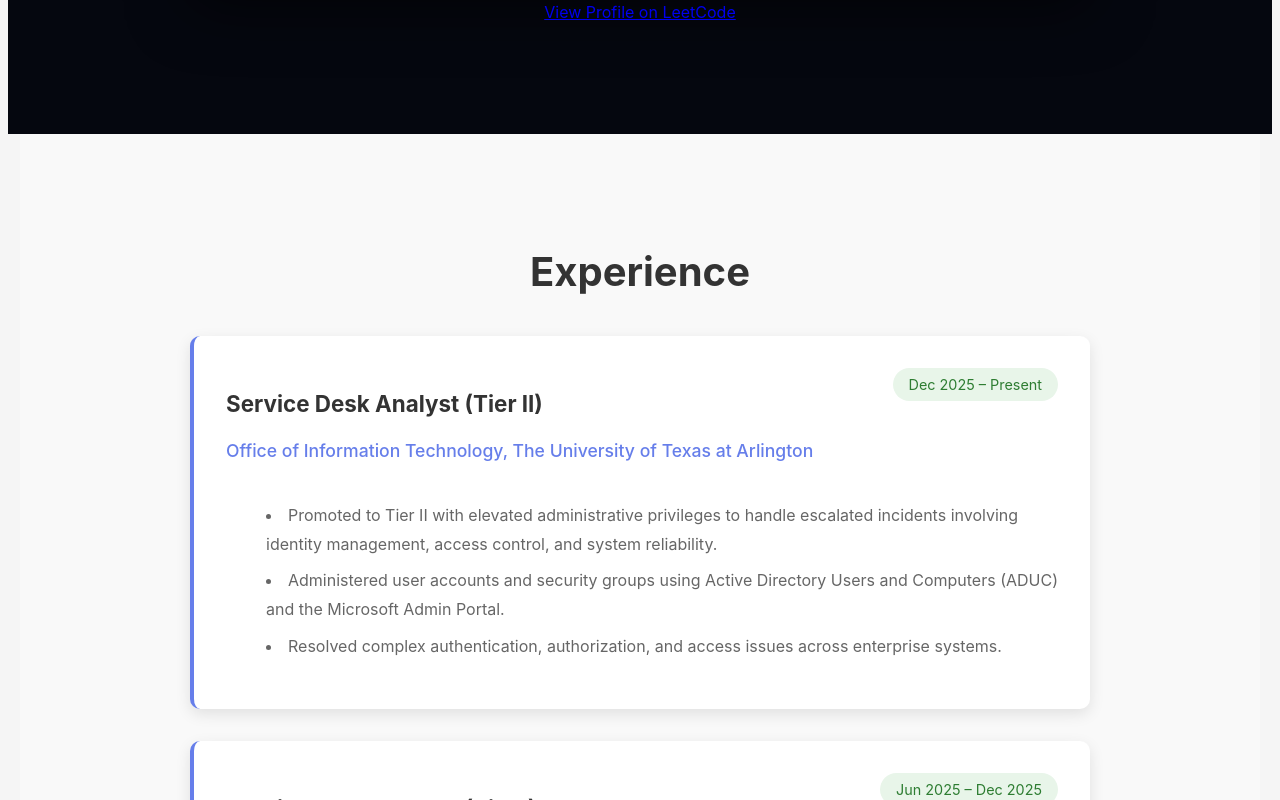
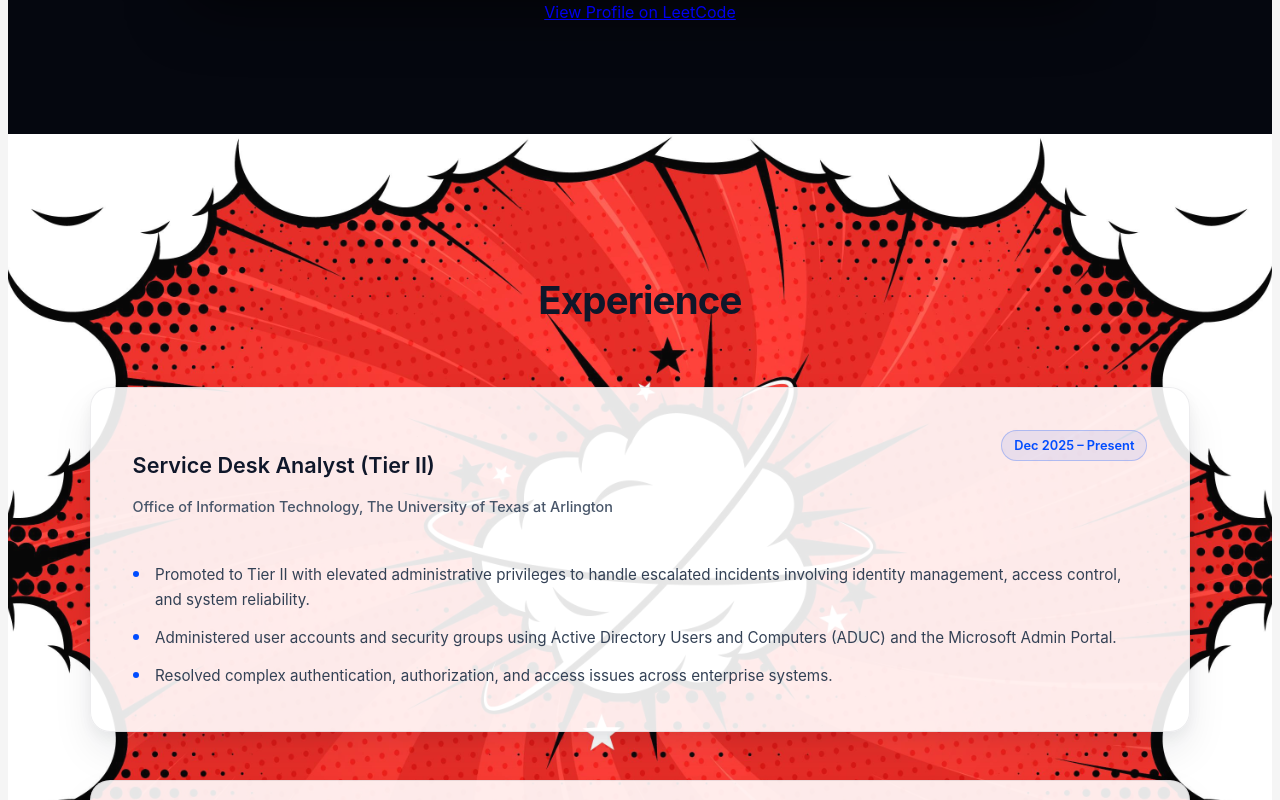
Before and after one commit to AngelShresthaCS/portfolio-site, a React (Create React App) app: page / in a window 1280 px wide. Shown: the part 4740-5540 px from the top of the page. Built offline with nearby package versions, Linux system fonts and the light colour scheme.

Commit message:
Touch Up and completions to UI/UX

```diff
--- a/src/components/Experience.css
+++ b/src/components/Experience.css
@@ -1,63 +1,156 @@
 .experience {
-  background: #f9f9f9;
+  position: relative;
+  padding: 7rem 2rem;
+  background: url("./images/experience-bg.jpg");
+  background-size: cover;
+  background-position: center;
+  background-attachment: fixed;
+  overflow: hidden;
 }
 
-.experience-container {
-  max-width: 900px;
-  margin: 0 auto;
+/* subtle softening so background doesn't scream */
+.experience::before {
+  content: "";
+  position: absolute;
+  inset: 0;
+  background: rgba(255, 255, 255, 0.027);
+  z-index: 0;
 }
 
-.experience-card {
-  background: white;
-  padding: 2rem;
-  border-radius: 10px;
-  margin-bottom: 2rem;
-  box-shadow: 0 5px 15px rgba(0,0,0,0.1);
-  border-left: 4px solid #667eea;
+/* section title */
+.experience h2 {
+  position: relative;
+  z-index: 1;
+  font-size: 2.4rem;
+  font-weight: 700;
+  text-align: center;
+  margin-bottom: 4rem;
+  letter-spacing: -0.02em;
+  color: #0f172a;
 }
 
+/* layout */
+.experience-container {
+  position: relative;
+  z-index: 1;
+  max-width: 1100px;
+  margin: 0 auto;
+  display: grid;
+  gap: 3rem;
+}
+
+/* card */
+.experience-card {
+  display: grid;
+  grid-template-columns: 1fr;
+  gap: 1.6rem;
+
+  background: rgba(255, 255, 255, 0.9);
+  border-radius: 20px;
+  padding: 2.6rem;
+
+  border: 1px solid rgba(15, 23, 42, 0.08);
+
+  box-shadow:
+    0 20px 40px rgba(15, 23, 42, 0.08),
+    0 6px 14px rgba(15, 23, 42, 0.05);
+
+  transition: transform 0.3s ease, box-shadow 0.3s ease;
+}
+
+.experience-card:hover {
+  transform: translateY(-6px);
+  box-shadow:
+    0 30px 60px rgba(15, 23, 42, 0.12),
+    0 10px 22px rgba(15, 23, 42, 0.08);
+}
+
+/* header */
 .experience-header {
   display: flex;
   justify-content: space-between;
   align-items: flex-start;
-  margin-bottom: 1rem;
+  gap: 1.5rem;
   flex-wrap: wrap;
-  gap: 1rem;
 }
 
-.experience-card h3 {
-  color: #333;
-  font-size: 1.4rem;
-  margin-bottom: 0.5rem;
+/* titles */
+.experience-header h3 {
+  font-size: 1.35rem;
+  font-weight: 600;
+  color: #0f172a;
+  margin-bottom: 0.3rem;
 }
 
-.experience-card h4 {
-  color: #667eea;
-  font-size: 1.1rem;
+.experience-header h4 {
+  font-size: 0.9rem;
   font-weight: 500;
+  color: #475569;
+  line-height: 1.4;
 }
 
+/* period badge */
 .period {
-  background: #e8f5e9;
-  color: #2e7d32;
-  padding: 0.5rem 1rem;
-  border-radius: 20px;
-  font-size: 0.9rem;
+  font-size: 0.8rem;
+  font-weight: 600;
+  color: #004cff;
+
+  padding: 0.45rem 0.75rem;
+  border-radius: 999px;
+
+  background: rgba(0, 76, 255, 0.08);
+  border: 1px solid rgba(0, 76, 255, 0.25);
   white-space: nowrap;
 }
 
+/* list */
 .experience-list {
-  list-style-position: inside;
-  color: #666;
-  line-height: 1.8;
+  list-style: none;
+  padding-left: 0;
+  margin: 0;
+  display: grid;
+  gap: 0.75rem;
 }
 
 .experience-list li {
-  margin-bottom: 0.5rem;
+  position: relative;
+  padding-left: 1.4rem;
+
+  font-size: 0.95rem;
+  line-height: 1.7;
+  color: #334155;
 }
 
+/* custom bullet */
+.experience-list li::before {
+  content: "";
+  position: absolute;
+  left: 0;
+  top: 0.6em;
+
+  width: 6px;
+  height: 6px;
+  border-radius: 50%;
+  background: #004cff;
+}
+
+/* responsive */
 @media (max-width: 768px) {
+  .experience {
+    padding: 5rem 1.5rem;
+    background-attachment: scroll;
+  }
+
+  .experience h2 {
+    font-size: 2rem;
+  }
+
+  .experience-card {
+    padding: 2rem;
+  }
+
   .experience-header {
     flex-direction: column;
+    align-items: flex-start;
   }
 }
```
Also changed, not shown: src/components/images/experience-bg.jpg (added).
